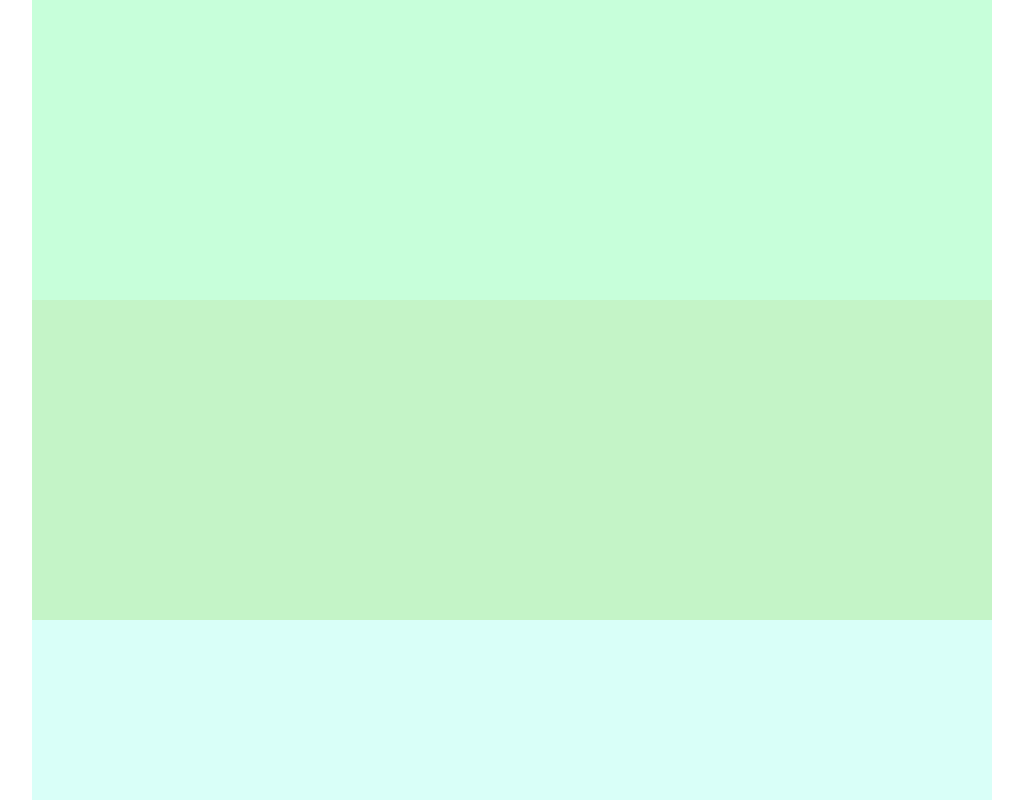
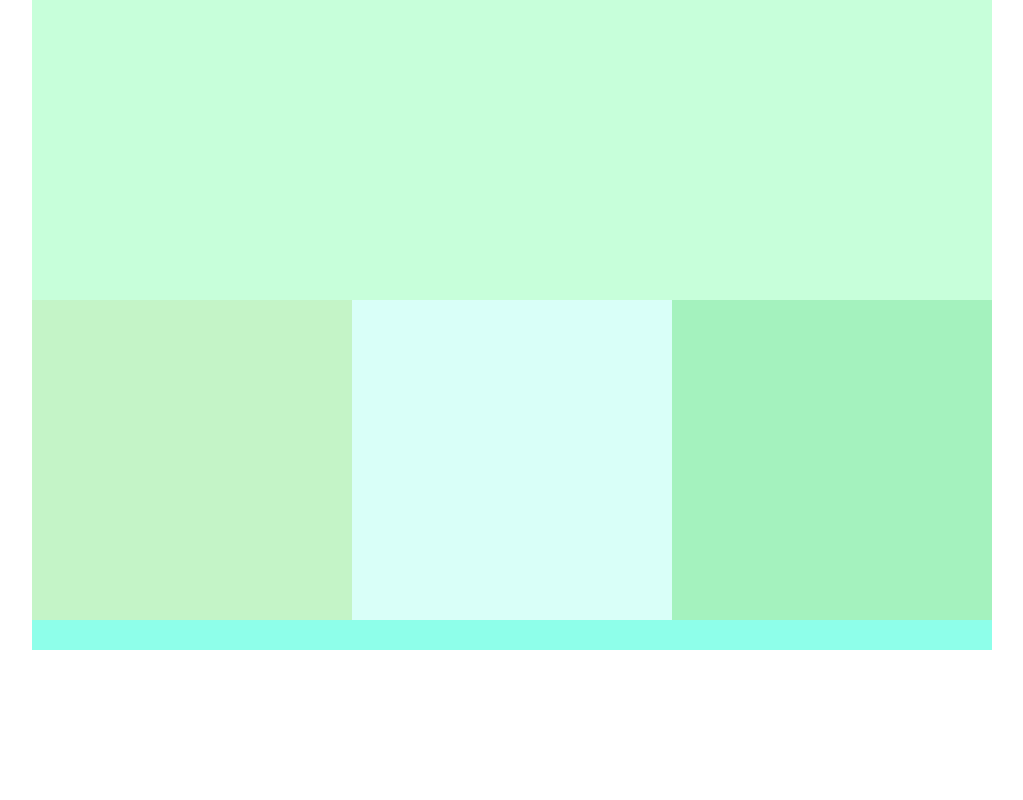
Before and after one commit to rebeccalaw9/responsive-website-learning, a plain HTML site: page 03.01-206-colors-starter1/index.html in a window 1280 px wide. Shown: the top 800 px of the page, without its empty margins (128-1151 px from the left). Drawn offline with Linux system fonts and the light colour scheme.

Commit message:
updated column widths for media queries

```diff
--- a/03.01-206-colors-starter1/css/main.css
+++ b/03.01-206-colors-starter1/css/main.css
@@ -65,14 +65,17 @@ footer {
 
   #column-1 {
     background-color: #FC7086;
+    width: 50%;
   }
 
   #column-2 {
-    background-color: #FF6A88;
+    background-color: #FAE3E3;
+    width: 50%;
   }
 
   #column-3 {
     background-color: #FF355A;
+    width: 100%;
   }
 
   footer {
@@ -90,14 +93,20 @@ footer {
 
   #column-1 {
     background-color: #C4F4C7;
+    width: 33.33%;
+
   }
 
   #column-2 {
     background-color: #D9FFF8;
+    width: 33.33%;
+
   }
 
   #column-3 {
     background-color: #A4F2BE;
+    width: 33.33%;
+
   }
 
   footer {
```
